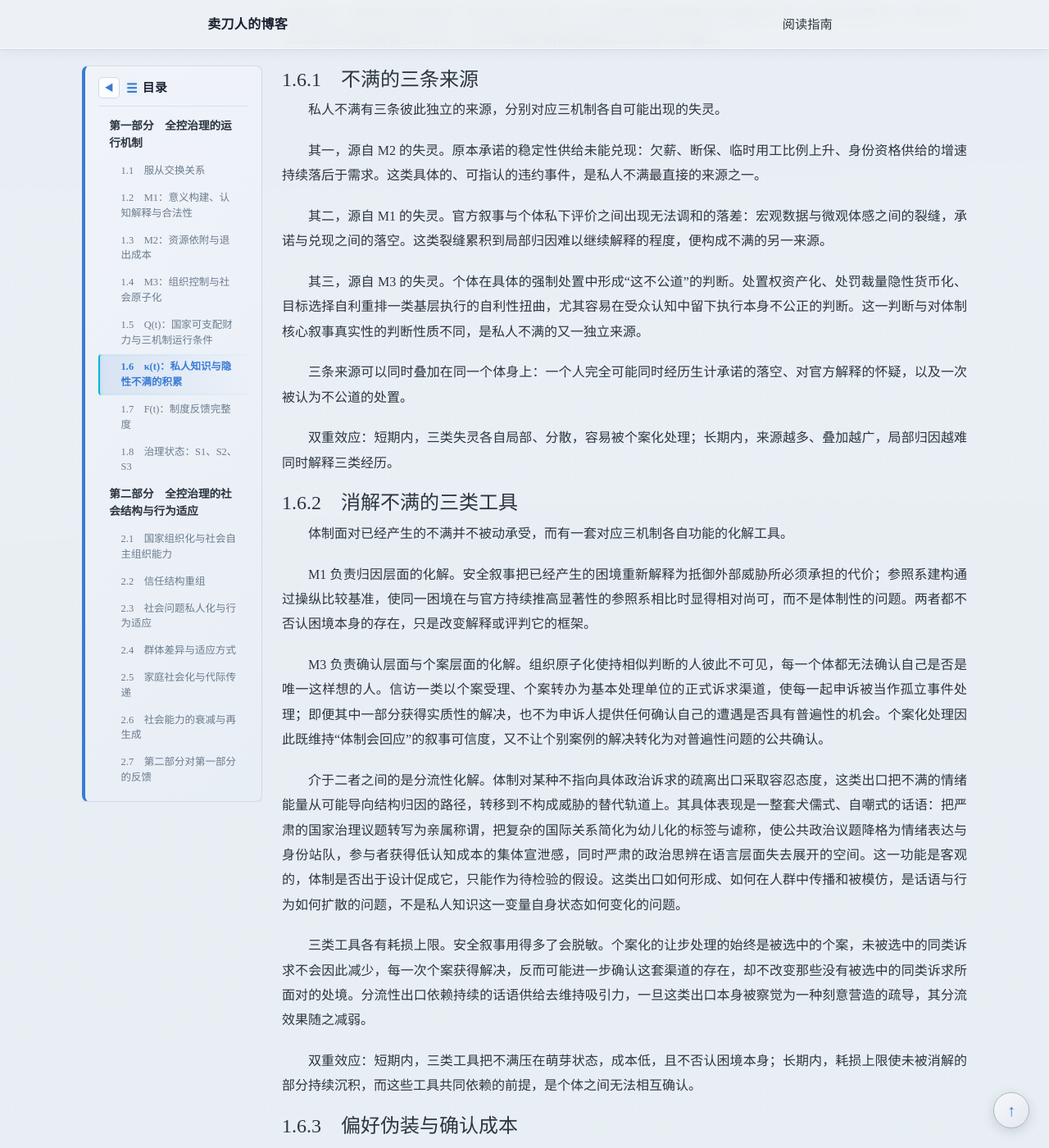
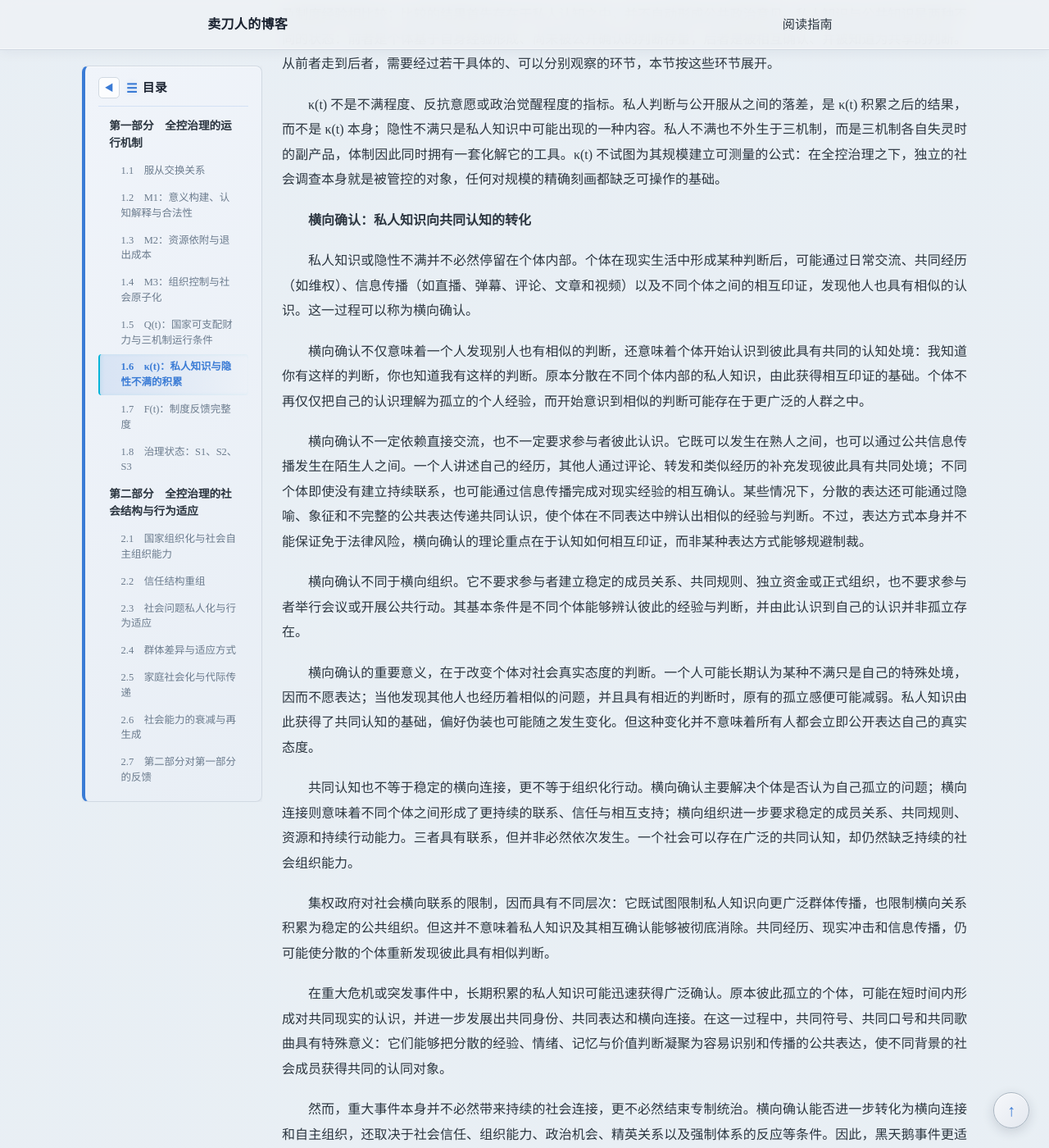
Before and after one commit to maidaoren/maidaoren.github.io, a Jekyll site: the page built from _posts/2026-09-20-Want-to-eat-pipe-Total-control-governance-model..md, in a window 1280 px wide and 1400 px high, scrolled down 33077 px. Shown: the whole window at 82% size. Built offline with Jekyll 4.4.1, drawn with Linux system fonts in a browser that asks for light colours; nearby versions of some CDN libraries; some of the changed text lies outside the part shown.

Commit message:
卖刀人
test

```diff
--- a/_posts/2026-09-20-Want-to-eat-pipe-Total-control-governance-model..md
+++ b/_posts/2026-09-20-Want-to-eat-pipe-Total-control-governance-model..md
@@ -356,6 +356,8 @@ M3 控制的对象因此不只是个体行为，还有个体之间的连接方
 
 原子化的作用范围还有两处扩展。其一，它同样适用于防止中间层级的行动者，包括地方官员、安全机构负责人与掌握独立资源的私人行动者，把体制授予的执行权限或资源支配权转化为独立于中央的权力基础。其二，常态时期对社会自主组织能力的持续压制，不仅阻断当期的集体行动协调，也压缩了任何可能在未来危机中充当替代性方案的组织形式与意识形态雏形孕育和积累经验的空间。
 
+横向确认不以正式组织为前提，也不要求形成稳定成员、共同规则或持续的公共行动。它首先是一种认知上的相互辨认，使原本分散于个体内部的私人知识获得共同认知的基础。M3 所限制的并不是这种相互辨认本身，而是其跨越熟人网络和局部信息圈层、向更广泛社会范围扩散的条件，以及在此基础上形成持续横向连接和自主组织的能力。因此，横向确认、横向连接与横向组织应当加以区分：前者属于私人知识向共同认知转化的过程，后两者则涉及社会关系与组织能力的进一步发展。
+
 双重效应：短期内，三层路径以较低成本阻断私人不满的集体化，并使处置的连带成本很低；长期内，它削弱社会自主解决问题的能力，也削弱任务落地所需的社会资本，并使社会侧缺少可在危机中承接权力真空的现成组织资源。对 κ(t) 与公共知识级联：确认成本被持续抬高，私人知识停留在个体与小圈子之内；一旦确认成本骤降，转化可能迅速发生。
 
 #### 1.4.3　横向组织的边界：功能封顶与组织渗透
@@ -556,6 +558,28 @@ Q(t) 只描述国家可支配财力及其对治理能力的物质约束，不承
 κ(t) 描述私人知识与隐性不满的积累。个体在日常生活中不断获得现实经验，并把这些经验与官方叙事、资源承诺及制度经验相比较；比较的结果首先存在于私人认知之中，并不自动形成公共政治意见。私人知识与公共知识是两种不同的状态：前者是个体基于自身经验形成、尚未被公开确认的判断存量，后者是被相互确认、并被知道为共享的判断。从前者走到后者，需要经过若干具体的、可以分别观察的环节，本节按这些环节展开。
 
 κ(t) 不是不满程度、反抗意愿或政治觉醒程度的指标。私人判断与公开服从之间的落差，是 κ(t) 积累之后的结果，而不是 κ(t) 本身；隐性不满只是私人知识中可能出现的一种内容。私人不满也不外生于三机制，而是三机制各自失灵时的副产品，体制因此同时拥有一套化解它的工具。κ(t) 不试图为其规模建立可测量的公式：在全控治理之下，独立的社会调查本身就是被管控的对象，任何对规模的精确刻画都缺乏可操作的基础。
+
+**横向确认：私人知识向共同认知的转化**
+
+私人知识或隐性不满并不必然停留在个体内部。个体在现实生活中形成某种判断后，可能通过日常交流、共同经历（如维权）、信息传播（如直播、弹幕、评论、文章和视频）以及不同个体之间的相互印证，发现他人也具有相似的认识。这一过程可以称为横向确认。
+
+横向确认不仅意味着一个人发现别人也有相似的判断，还意味着个体开始认识到彼此具有共同的认知处境：我知道你有这样的判断，你也知道我有这样的判断。原本分散在不同个体内部的私人知识，由此获得相互印证的基础。个体不再仅仅把自己的认识理解为孤立的个人经验，而开始意识到相似的判断可能存在于更广泛的人群之中。
+
+横向确认不一定依赖直接交流，也不一定要求参与者彼此认识。它既可以发生在熟人之间，也可以通过公共信息传播发生在陌生人之间。一个人讲述自己的经历，其他人通过评论、转发和类似经历的补充发现彼此具有共同处境；不同个体即使没有建立持续联系，也可能通过信息传播完成对现实经验的相互确认。某些情况下，分散的表达还可能通过隐喻、象征和不完整的公共表达传递共同认识，使个体在不同表达中辨认出相似的经验与判断。不过，表达方式本身并不能保证免于法律风险，横向确认的理论重点在于认知如何相互印证，而非某种表达方式能够规避制裁。
+
+横向确认不同于横向组织。它不要求参与者建立稳定的成员关系、共同规则、独立资金或正式组织，也不要求参与者举行会议或开展公共行动。其基本条件是不同个体能够辨认彼此的经验与判断，并由此认识到自己的认识并非孤立存在。
+
+横向确认的重要意义，在于改变个体对社会真实态度的判断。一个人可能长期认为某种不满只是自己的特殊处境，因而不愿表达；当他发现其他人也经历着相似的问题，并且具有相近的判断时，原有的孤立感便可能减弱。私人知识由此获得了共同认知的基础，偏好伪装也可能随之发生变化。但这种变化并不意味着所有人都会立即公开表达自己的真实态度。
+
+共同认知也不等于稳定的横向连接，更不等于组织化行动。横向确认主要解决个体是否认为自己孤立的问题；横向连接则意味着不同个体之间形成了更持续的联系、信任与相互支持；横向组织进一步要求稳定的成员关系、共同规则、资源和持续行动能力。三者具有联系，但并非必然依次发生。一个社会可以存在广泛的共同认知，却仍然缺乏持续的社会组织能力。
+
+集权政府对社会横向联系的限制，因而具有不同层次：它既试图限制私人知识向更广泛群体传播，也限制横向关系积累为稳定的公共组织。但这并不意味着私人知识及其相互确认能够被彻底消除。共同经历、现实冲击和信息传播，仍可能使分散的个体重新发现彼此具有相似判断。
+
+在重大危机或突发事件中，长期积累的私人知识可能迅速获得广泛确认。原本彼此孤立的个体，可能在短时间内形成对共同现实的认识，并进一步发展出共同身份、共同表达和横向连接。在这一过程中，共同符号、共同口号和共同歌曲具有特殊意义：它们能够把分散的经验、情绪、记忆与价值判断凝聚为容易识别和传播的公共表达，使不同背景的社会成员获得共同的认同对象。
+
+然而，重大事件本身并不必然带来持续的社会连接，更不必然结束专制统治。横向确认能否进一步转化为横向连接和自主组织，还取决于社会信任、组织能力、政治机会、精英关系以及强制体系的反应等条件。因此，黑天鹅事件更适合被理解为可能打破原有认知隔离、加速共同认知扩散的触发因素，而不是政治转型成功的充分条件。
+
+全控治理的一个长期矛盾正在于此：它可以通过限制社会自主组织来压低横向协调能力，却无法保证个体不再形成私人知识，也无法彻底消除共同经验带来的相互确认。长期被压低的横向联系可能使社会缺乏持续的自主组织能力，但一旦重大事件改变个体对彼此态度的判断，原本分散的共同认知仍可能在较短时间内获得公共表达，并对既有治理结构形成冲击。
 
 #### 1.6.1　不满的三条来源
 
```
Also changed, not shown: about.md (+2 -0 lines).
